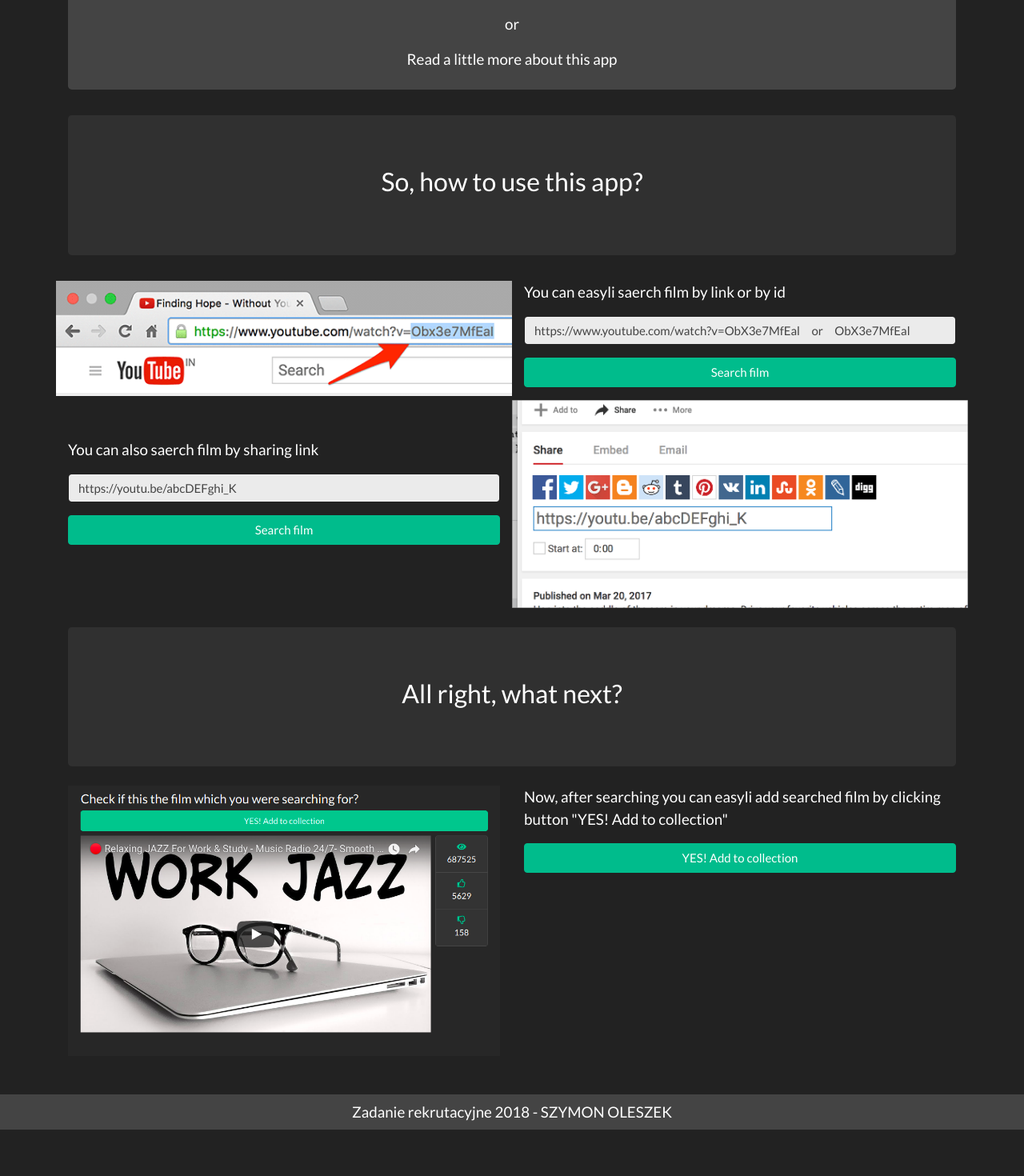
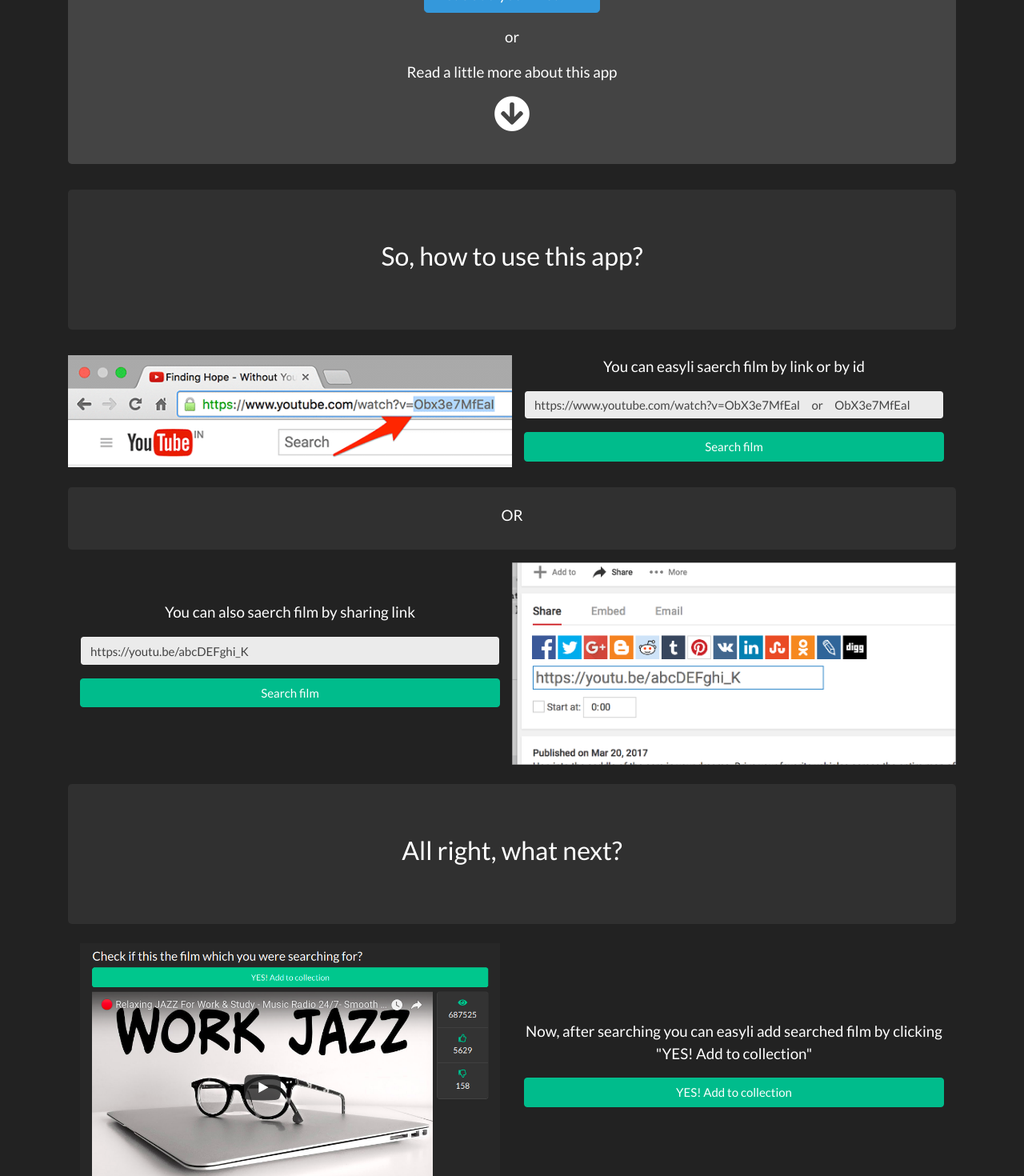
Before and after one commit to simon125/youtube-custom-lib-app, a React (Create React App) app: page / in a window 1280 px wide. Shown: the part 300-1770 px from the top of the page at 80% size. Before the commit the page ends 1712 px from the top, so only its background shows below. Built offline with nearby package versions, Linux system fonts and the light colour scheme.

Commit message:
added sorted by addition date opption

```diff
--- a/src/components/Home.js
+++ b/src/components/Home.js
@@ -7,12 +7,13 @@ import img3 from '../images/whatNext.png'
 const Home = () => {
     return (
         <div>
-            <div className="jumbotron bg-secondary text-center pb-2">
+            <div className="jumbotron bg-secondary text-center pb-2 mt-3">
                 <h1 className="display-4">Welcome in the online film library</h1>
                 <p className="lead">With this app you can easily store your favourite youtube films</p>
                 <Link to="/search" className="btn btn-info btn-lg">Let's add your first film</Link>
                 <p className="lead mt-3">or</p>
                 <p className="lead mt-2">Read a little more about this app</p>
+                <p><i class="fas fa-arrow-circle-down fa-3x mb-3"></i></p>
             </div>
 
 
@@ -21,10 +22,10 @@ const Home = () => {
             </div>
 
 
-            <div className="row">
+            <div className="row mx-0">
                 <div className="col-md-6 px-0"><img src={img1} alt="" className="img-fluid" /></div>
-                <div className="col-md-6">
-                    <p className="lead">You can easyli saerch film by link or by id</p>
+                <div className="col-md-6 mx-0">
+                    <p className="lead text-center">You can easyli saerch film by link or by id</p>
                     <div className="form-group">
                         <input type="text" readOnly value="https://www.youtube.com/watch?v=ObX3e7MfEal     or     ObX3e7MfEal" placeholder="Enter url or id of film..." id="urlOrId" className="form-control" />
                     </div>
@@ -33,9 +34,12 @@ const Home = () => {
                     </div>
                 </div>
             </div>
-            <div className="row">
+            <div className="jumbotron text-center my-3 py-4">
+                <h5>OR</h5>
+            </div>
+            <div className="row mx-0">
                 <div className="col-md-6 py-5">
-                    <p className="lead">You can also saerch film by sharing link</p>
+                    <p className="lead text-center">You can also saerch film by sharing link</p>
                     <div className="form-group">
                         <input type="text" readOnly value="https://youtu.be/abcDEFghi_K" placeholder="Enter url or id of film..." id="urlOrId" className="form-control" />
                     </div>
@@ -48,10 +52,10 @@ const Home = () => {
                 <h3>All right, what next?</h3>
             </div>
 
-            <div className="row">
+            <div className="row mx-0">
                 <div className="col-md-6"><img src={img3} alt="" className="img-fluid" /></div>
-                <div className="col-md-6">
-                    <p className="lead">Now, after searching you can easyli add searched film by clicking button "YES! Add to collection"</p>
+                <div className="col-md-6 py-5">
+                    <p className="lead mt-5 text-center">Now, after searching you can easyli add searched film by clicking "YES! Add to collection"</p>
                     <button className="btn btn-success btn-block my-2">YES! Add to collection</button>
 
                 </div>
--- a/src/components/SearchingResults.js
+++ b/src/components/SearchingResults.js
@@ -42,9 +42,6 @@ class SearchingResults extends Component {
         const { results } = this.props
 
         const url = results ? `https://www.youtube.com/embed/${results.items[0].id}?rel=0` : "https://www.youtube.com/embed/BMUiFMZr7vk"
-
-        if (results) console.log(results)
-
         const views = results ? results.items[0].statistics.viewCount : "Ups I can't find it"
         const likes = results ? results.items[0].statistics.likeCount : "Ups I can't find it"
         const disLikes = results ? results.items[0].statistics.dislikeCount : "Ups I can't find it"
--- a/src/components/StoreOptionNav.js
+++ b/src/components/StoreOptionNav.js
@@ -1,10 +1,19 @@
 import React from 'react'
 
 const StoreOptionNav = (props) => {
+
+    let arrow
+    const sortMode = props.sortByDateOfAddition
+
+    if (sortMode === null || sortMode === false) {
+        arrow = <i className="fas fa-sort-down"></i>
+    } else arrow = <i className="fas fa-sort-up"></i>
+
+
     return (
         <ul className="nav col-10 bg-light  mx-auto mt-4 mb-2 d-flex justify-content-between">
             <li className="nav-item">
-                <a className="nav-link text-white" href="#"><i className="fas fa-sort-up"></i> Date of addition</a>
+                <a onClick={props.handleOnClickSortByDate} className="nav-link text-white" href="#">{arrow} Date of addition</a>
             </li>
             <li className="nav-item">
                 <a className="nav-link text-white" href="#"> <i className="fas fa-star"></i> Favourite</a>
--- a/src/components/StoredFilms.js
+++ b/src/components/StoredFilms.js
@@ -2,6 +2,7 @@ import React, { Component } from 'react'
 
 import StoreOptionNav from './StoreOptionNav'
 import MyModal from '../Modal'
+import { Link } from 'react-router-dom'
 
 import './style.css'
 
@@ -9,7 +10,7 @@ class StoredFilms extends Component {
     state = {
         films: [],
         sortOption: {
-            dateOfAddition: null,   // false - sort from old to new, true - sort from new to old
+            sortByDateOfAddition: null,   // false - sort from old to new, true - sort from new to old, null - don't sort
             showOnlyFavourite: false,
             clearAll: false,
             modalVisibility: false
@@ -89,22 +90,56 @@ class StoredFilms extends Component {
         })
     }
 
+    sortByDateOfAddition = (sortByDateOfAddition, films) => {
+        if (sortByDateOfAddition === null) return films
+        else if (sortByDateOfAddition) {
+            const arrayOfTime = films.map(film => film.additionDate).sort((a, b) => a - b)
+            console.log('posortowane czasy: ', arrayOfTime)
+            const sortedFilms = arrayOfTime.map(time => films.filter(film => film.additionDate.toString() === time.toString())[0])
+            return sortedFilms
+        } else if (!sortByDateOfAddition) {
+            const arrayOfTime = films.map(film => film.additionDate).sort((a, b) => b - a)
+            console.log('posortowane czasy: ', arrayOfTime)
+            const sortedFilms = arrayOfTime.map(time => films.filter(film => film.additionDate.toString() === time.toString())[0])
+            return sortedFilms
+        }
+    }
+
+    filterByIsFavourite = (isFavourite, films) => {
+
+    }
+
+    handleOnClickSortByDate = () => {
+        this.setState({
+            sortOption: {
+                ...this.state.sortOption,
+                sortByDateOfAddition: !this.state.sortOption.sortByDateOfAddition
+            }
+        })
+    }
+
     render() {
         console.log('render')
-        const films = this.state.films
+
+        const films = this.sortByDateOfAddition(this.state.sortOption.sortByDateOfAddition, this.state.films)
+        // films = filterByIsFavourite(this.state.sortOption.showOnlyFavourite, films)
+
+        console.log('posortowane filmy: ', films)
+
 
         return (
             <div className="row">
                 <MyModal handleClick={this.handleClick} visible={this.state.sortOption.modalVisibility} />
-                <StoreOptionNav handleOnTrashClick={this.handleOnTrashClick} />
-
+                <StoreOptionNav
+                    sortByDateOfAddition={this.state.sortOption.sortByDateOfAddition}
+                    handleOnClickSortByDate={this.handleOnClickSortByDate}
+                    handleOnTrashClick={this.handleOnTrashClick} />
                 {
                     films.length !== 0 ?
                         <div className="card-columns">{
                             films.map(film => {
                                 this.convertDateToDisplay(film.additionDate)
                                 return (
-
                                     <div key={film.id} className="my-3 card">
                                         <span className="imgWrap">
                                             <img className="card-img-top img-fluid" style={{ cursor: 'pointer' }} src={film.thumbnail} alt="Ups there is no thumbline! Sorry!" />
@@ -115,7 +150,7 @@ class StoredFilms extends Component {
                                             <p className="text-muted">{this.convertDateToDisplay(film.additionDate)}</p>
 
                                             <button onClick={() => this.toggleFavouritestate(film.id)} className="btn btn-info  btn-block m-1"> {this.buttonValue(film.isFavourite)} </button>
-                                            <button className="btn btn-primary  btn-block m-1">DELETE</button>
+                                            <button className="btn btn-primary btn-block m-1">DELETE</button>
                                         </div>
                                         <div className="card-footer">
                                             <a href={`https://www.youtube.com/watch?v=${film.id}`} target="_blank" style={{ backgroundColor: ' #c4302b' }} className=" text-white m-1 btn  btn-block">Open in YouTube <i className="fab fa-youtube"></i></a>
@@ -125,8 +160,9 @@ class StoredFilms extends Component {
                             })}
                         </div>
                         :
-                        <div className="alert alert-primary my-5 mx-auto" role="alert">
-                            <p className="h3 text-center my-4">You have no films in the library at the moment <i className="far fa-frown"></i></p>
+                        <div className="alert alert-primary my-5 mx-auto text-center" role="alert">
+                            <p className="h3  my-4">You have no films in the library at the moment <i className="far fa-frown"></i></p>
+                            <Link to='/search' style={{ textDecoration: 'none' }} className="btn btn-info btn-lg">Let's change it</Link>
                         </div>
                 }
             </div>
--- a/src/components/style.css
+++ b/src/components/style.css
@@ -21,3 +21,21 @@ img:hover,
 .imgWrap:hover img {
     opacity: 0.3;
 }
+.fa-arrow-circle-down{
+    position: relative;
+    top: 0;
+    animation: example linear;
+    animation-duration: 1s;
+    animation-iteration-count: infinite;
+}
+
+
+@keyframes example {
+    from {top: 0;}
+    to {top: 20px;}
+    0%   {top: 0;}
+    25%  {top: 10px;}
+    50%  {top: 20px;}
+    75%  {top: 10px;}
+    100% {top: 0;}
+}
```
